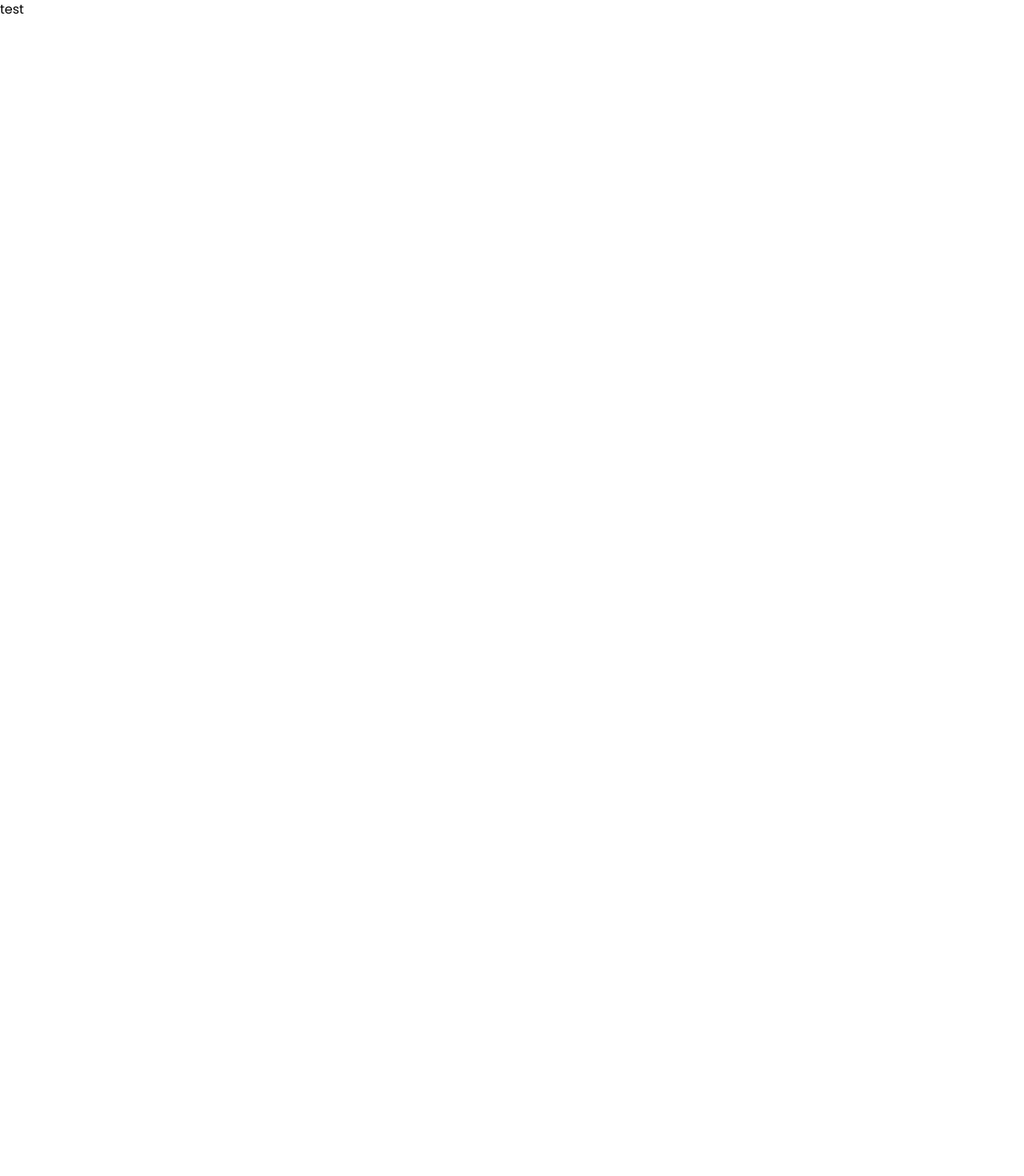
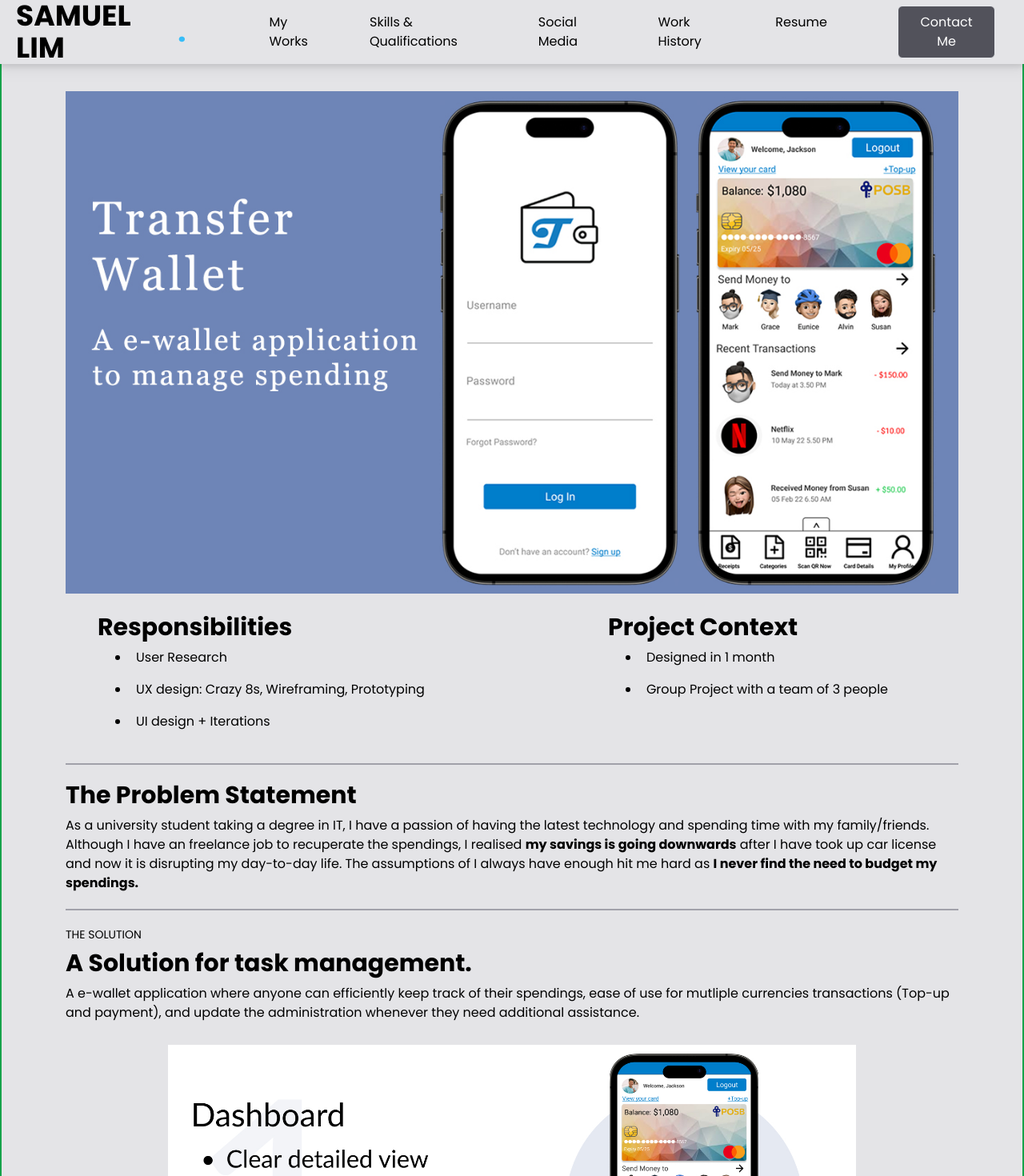
Before and after one commit to samuellim93/samuellim93.github.io, a React (Create React App) app: page /project1 in a window 1280 px wide. Shown: the top 1470 px of the page at 80% size. Before the commit the page ends 800 px from the top, so only its background shows below. Built offline with nearby package versions, Linux system fonts and the light colour scheme; the HTML template or start-up script is replaced by a standard one.

Commit message:
components and css

```diff
--- a/src/components/Navbar.jsx
+++ b/src/components/Navbar.jsx
@@ -30,12 +30,12 @@ const Navbar = () => {
           </div>
         </div>
 
-        <ul className={!nav ? 'hidden' : 'absolute bg-sky-400 w-full'}>
-              <li className='border-b-2 border-white px-8'>My Works</li>
-              <li className='border-b-2 border-white px-8'>Skills & Qualifications</li>
-              <li className='border-b-2 border-white px-8'>Social Media</li>
-              <li className='border-b-2 border-white px-8'>Work History</li>
-              <li className='border-b-2 border-white px-8'>Resume</li>
+        <ul className={!nav ? 'hidden' : 'absolute bg-zinc-200 w-full'}>
+              <li className='border-b-2 border-white px-8 hover:bg-sky-400 hover:text-white'>My Works</li>
+              <li className='border-b-2 border-white px-8 hover:bg-sky-400 hover:text-white'>Skills & Qualifications</li>
+              <li className='border-b-2 border-white px-8 hover:bg-sky-400 hover:text-white'>Social Media</li>
+              <li className='border-b-2 border-white px-8 hover:bg-sky-400 hover:text-white'>Work History</li>
+              <li className='border-b-2 border-white px-8 hover:bg-sky-400 hover:text-white'>Resume</li>
               <div className=' flex  flex-col h-[66px] px-8 py-3'>
                 <button>Contact Me</button>
               </div>
--- a/src/components/Profile.jsx
+++ b/src/components/Profile.jsx
@@ -5,8 +5,8 @@ import { DocumentArrowDownIcon } from '@heroicons/react/24/outline'
 const Profile = () => {
   return (
     <div className='w-full h-auto bg-zinc-200'>
-        <div className='max-w-7xl h-auto py-[100px] m-auto flex flex-col justify-center'>
-            <div className='flex flex-row justify-center mx-20 md:items-start'>
+        <div className='max-w-7xl h-auto pb-10 pt-28 m-auto flex flex-col justify-center'>
+            <div className='flex flex-row justify-start mx-20 md:items-start'>
                 <div className='px-10'>
                     <img className='w-[250px] h-auto rounded-full' src={proImg} alt="/" />
                 </div>
--- a/src/components/Project1.jsx
+++ b/src/components/Project1.jsx
@@ -1,9 +1,140 @@
 import React from 'react'
+import Navbar from "./Navbar"
+import Footer from "./Footer";
+import Poster1 from '../assets/project1_poster.jpg'
+import personaImg from '../assets/UserPersona.png'
+import ideationImg from '../assets/Ideation.png'
+import affintyImg from '../assets/Affintymap.jpg'
+import firstImg from '../assets/1st.jpg'
+import secondImg from '../assets/2nd.jpg'
+import thirdImg from '../assets/3rd.jpg'
 
 const Project1 = () => {
   return (
     <div>
-      <h1>test</h1>
+      <Navbar />
+      <div className='w-full h-auto bg-zinc-200'>
+        <div className='max-w-7xl h-auto m-auto py-[100px] border-2 border-green-600 flex flex-col justify-center'>
+
+          <div className='flex flex-col flex-wrap justify-center mx-20 py-3 md:items-center'>
+            <img src={Poster1} alt="/" />
+          </div>
+
+          <div className='flex flex-row justify-between mx-20 py-3 md:items-start'>
+              <div className='px-10'>
+                <h1 className='text-3xl md:text-3xl font-bold'>Responsibilities</h1>
+                <ul className='list-disc px-10'>
+                  <li>User Research</li>
+                  <li>UX design: Crazy 8s, Wireframing, Prototyping</li>
+                  <li>UI design + Iterations</li>
+                </ul>
+              </div>
+
+              <div className='px-10'>
+                <h1 className='text-3xl md:text-3xl font-bold'>Project Context</h1>
+                <ul className='list-disc px-10'>
+                  <li>Designed in 1 month</li>
+                  <li>Group Project with a team of 3 people</li>
+                </ul>
+              </div>
+          </div>
+
+          <div className='border-t-2 border-zinc-400 mx-20 my-5'></div>
+
+          <div className='flex flex-col justify-start mx-20 md:items-start gap-2'>
+            <h1 className='text-3xl md:text-3xl font-bold'>The Problem Statement</h1>
+            <p>
+              As a university student taking a degree in IT, I have a passion of having the latest technology and spending time with my family/friends.
+              Although I have an freelance job to recuperate the spendings, I realised <b>my savings is going downwards</b> after I have took up car license and now it is disrupting my day-to-day life.
+              The assumptions of I always have enough hit me hard as <b>I never find the need to budget my spendings.</b>
+            </p>
+          </div>
+
+          <div className='border-t-2 border-zinc-400 mx-20 my-5'></div>
+
+          <div className='flex flex-col justify-start mx-20 md:items-start gap-2'>
+            <h3 className='text-sm md:text-sm'>THE SOLUTION</h3>
+            <h1 className='text-3xl md:text-3xl font-bold'>A Solution for task management.</h1>
+            <p>
+              A e-wallet application where anyone can efficiently keep track of their spendings, ease of use for mutliple currencies transactions (Top-up and payment),
+              and update the administration whenever they need additional assistance.
+            </p>
+            <img className='w-[900px] p-5 m-auto'  src={firstImg} alt="/" />
+            <img className='w-[900px] p-5 m-auto'  src={secondImg} alt="/" />
+            <img className='w-[900px] p-5 m-auto'  src={thirdImg} alt="/" />
+          </div>
+
+          <div className='border-t-2 border-zinc-400 mx-20 my-5'></div>
+
+          <div className='flex flex-col justify-start mx-20 md:items-start gap-2'>
+            <h1 className='text-3xl md:text-3xl font-bold'>To design for tasks is to design for SPEED. </h1>
+            <p>
+              Based on the trends in my affinity map, students spend most of their transactions using digital payment. The main reason was mainly due to the cashback rewards they are getting.
+              Additionally,most of the students do not actively keep track of their spendings. The common way of them is to either limit their credit limit to stop them from spending or transfer a certain amount of money to some account and use it.
+            </p>
+            <img className='w-[700px] m-auto'  src={affintyImg} alt="/" />
+          </div>
+
+          <div className='border-t-2 border-zinc-400 mx-20 my-5'></div>
+
+          <div className='flex flex-col justify-start mx-20 md:items-start gap-2'>
+            <h1 className='text-3xl md:text-3xl font-bold'>Sketching for Efficient Flows + Visualizations</h1>
+            <p>
+              Utilizing the different opportunities, I started to look at different UI to design the best visualization for e-wallet applications.
+              After various ideas, the final design is completed in my ideation.
+            </p>
+            <img className='w-[700px] h-[400px] m-auto'  src={ideationImg} alt="/" />
+          </div>
+
+          <div className='border-t-2 border-zinc-400 mx-20 my-5'></div>
+
+          <div className='flex flex-col justify-start mx-20 md:items-start gap-2'>
+            <h1 className='text-3xl md:text-3xl font-bold'>THE COLLEGE STUDENT PERSONA</h1>
+            <img className='w-[700px] h-[500px] m-auto'  src={personaImg} alt="/" />
+          </div>
+
+          <div className='border-t-2 border-zinc-400 mx-20 my-5'></div>
+
+          <div className='flex flex-col justify-start mx-20 md:items-start gap-2'>
+            <h1 className='text-3xl md:text-3xl font-bold'>Final Prototype with added revisions</h1>
+            <iframe className='m-auto' width='1000' height='650' src="https://www.figma.com/embed?embed_host=share&url=https%3A%2F%2Fwww.figma.com%2Fproto%2FmNIlu2v1Tq7C3E1tjHS2Wm%2FLofi-and-Hifi%3Fnode-id%3D143%253A1874%26scaling%3Dscale-down%26page-id%3D143%253A1529%26starting-point-node-id%3D143%253A1874%26show-proto-sidebar%3D1" allowfullscreen title='test'></iframe>
+          </div>
+
+          <div className='border-t-2 border-zinc-400 mx-20 my-5'></div>
+
+          <div className='flex flex-col justify-start mx-20 md:items-start gap-2'>
+            <h1 className='text-3xl md:text-3xl font-bold'>Reflections + What I would do differently</h1>
+            <p>
+              This was my first UX project!🎉. More than the actual output, however- I’m immensely grateful to have been through an entire UX process so I can see what it’s actually like.
+              On that note, a few things I’ve learned:
+            </p>
+            <ul className='list-decimal'>
+              <li>
+                <b>Iterate as much as you can.</b>
+                <p>
+                  In the beginning stages, I’ve explored so many different options to try finding the right solution for my e-wallet application - I’ve ended up “restarting” my project over 3 times with over 3-4 iterations of my FIGMA file to make sure every aspect of the application was designed with intention.
+                  Not to mention- I have a better sense to obey WCAG standards next time!
+                </p>
+              </li>
+              <li>
+                <b>Be cautious, but never assume.</b>
+                <p>
+                  As it is my goal to design an application to help student to budget their spendings, this project made me learn to be more open to suggestions and do not assume based on my experience and needs.
+                </p>
+              </li>
+            </ul>
+          </div>
+
+          <div className='border-t-2 border-zinc-400 mx-20 my-5'></div>
+
+          <div className='flex flex-col justify-center md:items-start gap-2 m-auto'>
+            <a href='https://docs.google.com/presentation/d/11skE6oOFfbPHTkC_Cvvq8QQlVyqBqnOh/edit?usp=sharing&ouid=109366641910326080958&rtpof=true&sd=true' target="_blank" rel="noopener noreferrer">
+              <button class='test'>CASE STUDY SLIDEDECK HERE</button>
+            </a>
+          </div>
+        </div>
+      </div>
+      <Footer />
     </div>
   )
 }
--- a/src/components/SkillQualification.jsx
+++ b/src/components/SkillQualification.jsx
@@ -5,10 +5,10 @@ const SkillQualification = () => {
     <div className='w-full h-auto bg-zinc-200'>
       <div className='max-w-7xl h-auto m-auto flex flex-col justify-center'>
         <div className='flex flex-col flex-wrap justify-center mx-20 py-10 md:items-center'>
-          <h1 className='text-5xl md:text-5xl font-bold'>Why should you hire me?</h1>
+          <h1 className='text-5xl md:text-5xl font-bold'>Why you should hire me?</h1>
           </div>
 
-        <div className='flex flex-col flex-wrap justify-center mx-20 md:items-center'>
+        <div className='flex flex-col flex-wrap justify-start mx-20 md:items-start'>
           <ul className='text-2xl md:text-2xl'>
             <li>✔️ 3 Years manual testing experience</li>
             <li>✔️ 1 Year Security Engineering experience</li>
--- a/src/index.css
+++ b/src/index.css
@@ -19,6 +19,7 @@
     }
 
     .test {
-
+        @apply text-white border bg-zinc-600 px-12 py-6 text-center
+        hover:bg-sky-400 hover:text-white rounded-md
     }
 }
```
Also changed, not shown: src/components/Workhistory.jsx (+8 -8 lines).
